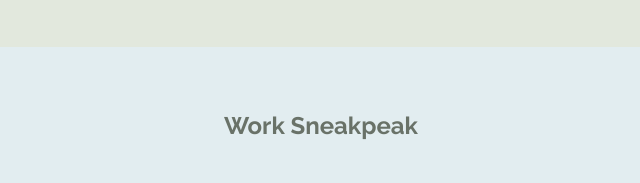
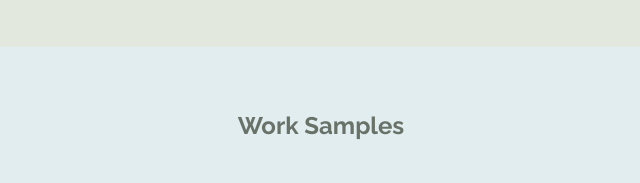
Before and after one commit to KierstinMae/KierstinMae.github.io, a plain HTML site: page index.html in a window 1280 px wide. Shown: the part 1166-1349 px from the top of the page, 319-959 px from the left. Drawn offline with Linux system fonts and the light colour scheme; some packages are replaced by stand-ins of ours; a script that the page names is missing.

Commit message:
Update index.html

```diff
--- a/index.html
+++ b/index.html
@@ -60,7 +60,7 @@
     <!-- Recent Work Section with Alternate Background -->
     <section style="background-color: color-mix(in srgb, var(--header-bg) 40%, white 60%); padding: 60px 0;">
       <div style="max-width: 1600px; margin: 0 auto; text-align: center;">
-        <h1 style="color: var(--heading); margin-bottom: 40px;">Work Sneakpeak</h1>
+        <h1 style="color: var(--heading); margin-bottom: 40px;">Work Samples</h1>
         <div class="grid_background_col2">
           <div class="slideshow-container">
             <!-- Slide 1 -->
```
